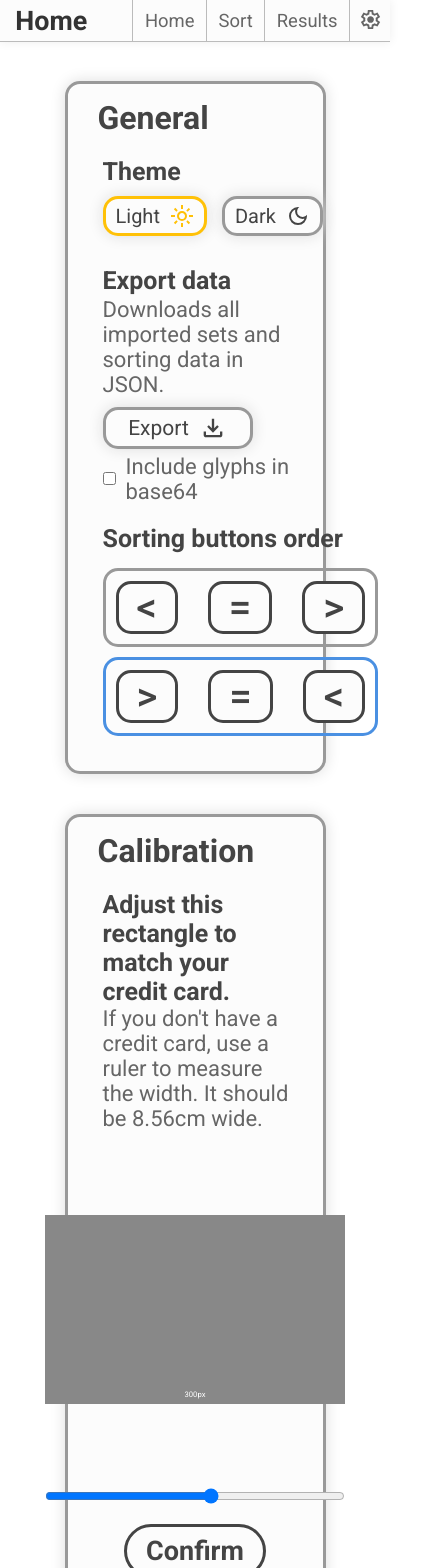
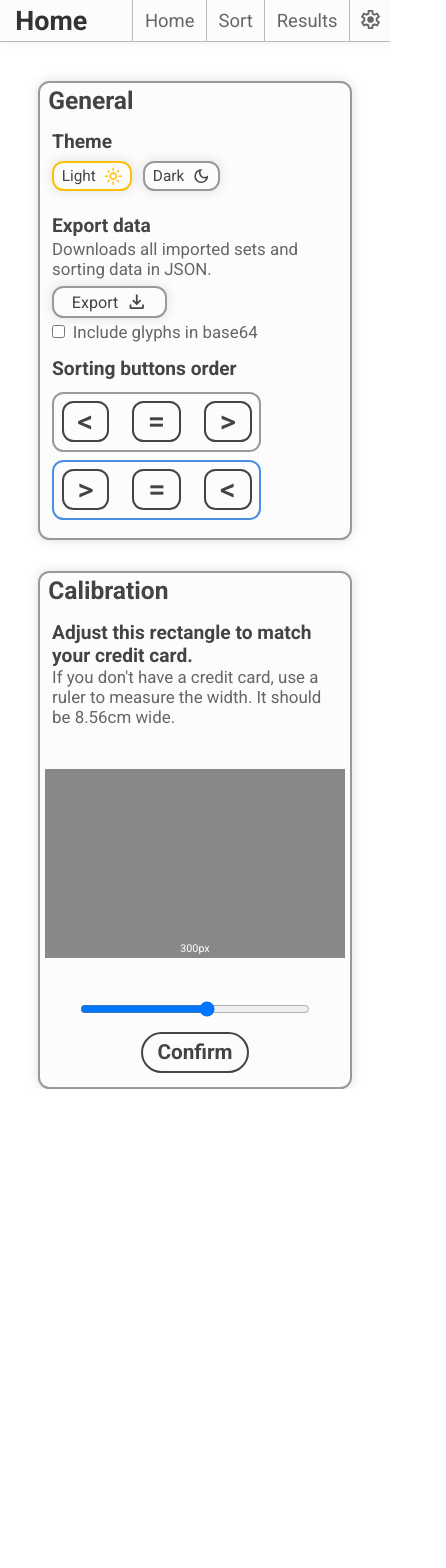
Before and after one commit to Oskar505/glyphSort, a Vue app: page /calibration in a window 390 px wide. Shown: the top 1568 px of the page, 446 px wide, since content can reach past the window. After the commit the page ends 1089 px from the top, so only its background shows below. Built offline with nearby package versions, Linux system fonts and the light colour scheme.

Commit message:
updated charts, broke results responsivity, algorithm settings, settings responsivity

```diff
--- a/src/views/Calibration.vue
+++ b/src/views/Calibration.vue
@@ -14,12 +14,12 @@
                 <div class="themeBtnWrapper">
                     <div class="themeBtn" :class="theme === 'light' ? 'lightEnabled' : ''" @click="toggleTheme('light')" >
                         <p>Light</p>
-                        <svg xmlns="http://www.w3.org/2000/svg" height="24px" viewBox="0 -960 960 960" width="24px" fill="#444"><path d="M480-360q50 0 85-35t35-85q0-50-35-85t-85-35q-50 0-85 35t-35 85q0 50 35 85t85 35Zm0 80q-83 0-141.5-58.5T280-480q0-83 58.5-141.5T480-680q83 0 141.5 58.5T680-480q0 83-58.5 141.5T480-280ZM200-440H40v-80h160v80Zm720 0H760v-80h160v80ZM440-760v-160h80v160h-80Zm0 720v-160h80v160h-80ZM256-650l-101-97 57-59 96 100-52 56Zm492 496-97-101 53-55 101 97-57 59Zm-98-550 97-101 59 57-100 96-56-52ZM154-212l101-97 55 53-97 101-59-57Zm326-268Z"/></svg>
+                        <svg xmlns="http://www.w3.org/2000/svg" height="2.4rem" viewBox="0 -960 960 960" width="2.4rem" fill="#444"><path d="M480-360q50 0 85-35t35-85q0-50-35-85t-85-35q-50 0-85 35t-35 85q0 50 35 85t85 35Zm0 80q-83 0-141.5-58.5T280-480q0-83 58.5-141.5T480-680q83 0 141.5 58.5T680-480q0 83-58.5 141.5T480-280ZM200-440H40v-80h160v80Zm720 0H760v-80h160v80ZM440-760v-160h80v160h-80Zm0 720v-160h80v160h-80ZM256-650l-101-97 57-59 96 100-52 56Zm492 496-97-101 53-55 101 97-57 59Zm-98-550 97-101 59 57-100 96-56-52ZM154-212l101-97 55 53-97 101-59-57Zm326-268Z"/></svg>
                     </div>
 
                     <div class="themeBtn" :class="theme === 'dark' ? 'darkEnabled' : ''" @click="toggleTheme('dark')">
                         <p>Dark</p>
-                        <svg xmlns="http://www.w3.org/2000/svg" height="24px" viewBox="0 -960 960 960" width="24px" fill="#444"><path d="M480-120q-150 0-255-105T120-480q0-150 105-255t255-105q14 0 27.5 1t26.5 3q-41 29-65.5 75.5T444-660q0 90 63 153t153 63q55 0 101-24.5t75-65.5q2 13 3 26.5t1 27.5q0 150-105 255T480-120Zm0-80q88 0 158-48.5T740-375q-20 5-40 8t-40 3q-123 0-209.5-86.5T364-660q0-20 3-40t8-40q-78 32-126.5 102T200-480q0 116 82 198t198 82Zm-10-270Z"/></svg>
+                        <svg xmlns="http://www.w3.org/2000/svg" height="2.4rem" viewBox="0 -960 960 960" width="2.4rem" fill="#444"><path d="M480-120q-150 0-255-105T120-480q0-150 105-255t255-105q14 0 27.5 1t26.5 3q-41 29-65.5 75.5T444-660q0 90 63 153t153 63q55 0 101-24.5t75-65.5q2 13 3 26.5t1 27.5q0 150-105 255T480-120Zm0-80q88 0 158-48.5T740-375q-20 5-40 8t-40 3q-123 0-209.5-86.5T364-660q0-20 3-40t8-40q-78 32-126.5 102T200-480q0 116 82 198t198 82Zm-10-270Z"/></svg>
                     </div>
                 </div>
             </div>
@@ -31,7 +31,7 @@
 
                 <div class="exportBtn" @click="exportData(exportGlyphs)">
                     <p>Export</p>
-                    <svg xmlns="http://www.w3.org/2000/svg" height="28px" viewBox="0 -960 960 960" width="28px" fill="var(--text)">
+                    <svg xmlns="http://www.w3.org/2000/svg" height="2.8rem" viewBox="0 -960 960 960" width="2.8rem" fill="var(--text)">
                         <title>Download JSON</title>
                         <path d="M480-320 280-520l56-58 104 104v-326h80v326l104-104 56 58-200 200ZM240-160q-33 0-56.5-23.5T160-240v-120h80v120h480v-120h80v120q0 33-23.5 56.5T720-160H240Z"/>
                     </svg>
@@ -243,8 +243,8 @@
         display: flex;
         flex-direction: row;
         flex-wrap: wrap;
-        gap: 40px;
-        padding: 0 50px;
+        gap: 4rem;
+        padding: 0 5rem;
     }
 
 
@@ -254,15 +254,16 @@
         flex-direction: column;
         justify-content: center;
         align-items: center;
-        border-radius: 15px;
+        border-radius: 1.5rem;
         background-color: var(--element-bg);
-        box-shadow: 0px 0px 15px var(--shadow2);
-        border: 3px solid var(--border2);
+        box-shadow: 0 0 1.5rem var(--shadow2);
+        border: 0.3rem solid var(--border2);
         margin-top: 3%;
-        padding: 15px 30px;
+        padding: 1.5rem 2rem;
         user-select: none;
         max-width: 90%;
         margin: 0 auto;
+        min-width: 600px;
     }
 
 
@@ -274,18 +275,18 @@
 
 
     .generalSettingWrapper {
-        margin-left: 5px;
+        margin-left: 0.5rem;
         color: var(--text2);
-        font-size: 22px;
-        margin-top: 20px;
+        font-size: 2.2rem;
+        margin-top: 2rem;
     }
 
 
     .sortingBtns {
         display: flex;
         flex-direction: column;
-        gap: 10px;
-        margin: 20px 5px;
+        gap: 1rem;
+        margin: 2rem 0.5rem;
     }
 
 
@@ -295,21 +296,21 @@
         flex-direction: row;
         justify-content: center;
         align-items: center;
-        gap: 30px;
-        border: 3px solid var(--border2);
-        padding: 10px;
-        border-radius: 15px;
+        gap: 3rem;
+        border: 0.3rem solid var(--border2);
+        padding: 1rem;
+        border-radius: 1.5rem;
         cursor: pointer;
     }
 
 
     .answerBtn {
-        font-size: 40px;
+        font-size: 4rem;
         font-weight: 500;
-        border: 3px solid var(--text);
+        border: 0.3rem solid var(--text);
         color: var(--text);
-        padding: 0 18px;
-        border-radius: 15px;
+        padding: 0 1.8rem;
+        border-radius: 1.5rem;
         background-color: var(--element-bg);
     }
 
@@ -318,32 +319,33 @@
     .instructions {
         text-align: left;
         color: var(--text2);
-        font-size: 22px;
+        font-size: 2.2rem;
+        width: 100%;
     }
 
     h2 {
         color: var(--text);
-        font-size: 32px;
+        font-size: 3.2rem;
         margin: 0;
     }
 
     .instructions p {
-        margin-left: 5px;
-        margin-top: 20px;
+        margin-left: 0.5rem;
+        margin-top: 2rem;
     }
 
     .strong {
         font-weight: 700;
         color: var(--text);
-        font-size: 25px;
-        margin-bottom: 5px;
+        font-size: 2.5rem;
+        margin-bottom: 0.5rem;
     }
 
 
     .cardContainer {
-        width: 501px;
-        height: 317px;
-        margin: 20px 0;
+        width: 50.1rem;
+        height: 31.7rem;
+        margin: 2rem 0;
         display: flex;
         align-items: center;
         justify-content: center;
@@ -352,11 +354,12 @@
     .card {
         width: 200px;
         height: 200px;
-        padding-bottom: 5px;
+        padding-bottom: 0.5rem;
         background-color: #888;
         display: flex;
         align-items: flex-end;
         justify-content: center;
+        font-size: 1.4rem;
     }
 
     .card p {
@@ -369,11 +372,11 @@
         flex-direction: column;
         align-items: center;
         justify-content: center;
-        gap: 20px;
+        gap: 2rem;
     }
 
     #slider {
-        width: 300px;
+        width: 30rem;
         background: var(--enabled);
     }
 
@@ -387,7 +390,7 @@
     /* theme switch */
 
     .theme {
-        margin-top: 20px;
+        margin-top: 2rem;
     }
 
     .themeBtnWrapper {
@@ -395,8 +398,8 @@
         flex-direction: row;
         justify-content: center;
         align-items: center;
-        gap: 15px;
-        margin: 10px 0;
+        gap: 1.5rem;
+        margin: 1rem 0;
     }
 
     .themeBtn {
@@ -404,14 +407,14 @@
         flex-direction: row;
         justify-content: center;
         align-items: center;
-        gap: 10px;
-        border-radius: 15px;
+        gap: 1rem;
+        border-radius: 1.5rem;
         background-color: var(--element-bg);
-        box-shadow: 0px 0px 15px var(--shadow2);
-        border: 3px solid var(--border2);
+        box-shadow: 0 0 1.5rem var(--shadow2);
+        border: 0.3rem solid var(--border2);
         color: var(--text);
-        padding: 5px 10px;
-        font-size: 20px;
+        padding: 0.5rem 1rem;
+        font-size: 2rem;
         cursor: pointer;
     }
 
@@ -445,7 +448,7 @@
 
     /* Export data */
     .downloadData h3 {
-        margin-bottom: 2px;
+        margin-bottom: 0.2rem;
     }
 
     .exportBtn {
@@ -453,18 +456,18 @@
         flex-direction: row;
         justify-content: center;
         align-items: center;
-        gap: 10px;
-        border-radius: 15px;
+        gap: 1rem;
+        border-radius: 1.5rem;
         background-color: var(--element-bg);
-        box-shadow: 0px 0px 15px var(--shadow2);
-        border: 3px solid var(--border2);
+        box-shadow: 0 0 1.5rem var(--shadow2);
+        border: 0.3rem solid var(--border2);
         color: var(--text);
-        padding: 4px 5px;
-        font-size: 20px;
+        padding: 0.4rem 0.5rem;
+        font-size: 2rem;
         cursor: pointer;
-        max-width: 150px;
-        font-size: 21px;
-        margin-top: 10px;
+        max-width: 15rem;
+        font-size: 2.1rem;
+        margin-top: 1rem;
     }
 
     .exportBtn:hover {
@@ -474,29 +477,29 @@
 
     .exportCheckboxLabel {
         display: flex;
-        gap: 10px;
+        gap: 1rem;
         align-items: center;
-        margin-top: 5px;
+        margin-top: 0.5rem;
     }
 
     .exportCheckbox {
-        width: 17px;
-        height: 17px;
+        width: 1.7rem;
+        height: 1.7rem;
     }
 
 
 
 
     #confirmBtn {
-        font-size: 27px;
+        font-size: 2.7rem;
         font-weight: 700;
         color: var(--text);
         background-color: var(--element-bg);
-        border: 3px solid var(--text);
-        border-radius: 27px;
+        border: 0.3rem solid var(--text);
+        border-radius: 2.7rem;
         cursor: pointer;
         padding: 0.3em 0.7em;
-        margin-bottom: 15px;
+        margin-bottom: 1.5rem;
         transition: 0.3s ease;
     }
 
@@ -507,4 +510,17 @@
         color: var(--page-bg);
         transition: 0.3s ease;
     }
+
+
+    @media screen and (max-width: 1300px) {
+        .settingsWrapper {
+            min-width: 100%;
+            padding: 1% 2.5%;
+        }
+    }
+
+
+    @media screen and (max-width: 700px) {
+
+    }
 </style>
--- a/src/views/Results.vue
+++ b/src/views/Results.vue
@@ -17,9 +17,16 @@
             </div>
 
 
-            <div class="chart resultBox">
-                <line-chart :datasets="charts[0].datasets.filter(dataset => !dataset.disabled)" :labels="charts[0].labels" v-if="charts.length > 0" :key="lineChartKey"></line-chart>
-            </div>
+            <section class="charts">
+                <div class="chart resultBox">
+                    <line-chart :datasets="charts[0].datasets.filter(dataset => !dataset.disabled)" :labels="charts[0].labels" v-if="charts.length > 0" :key="lineChartKey"></line-chart>
+                </div>
+
+                <div class="chart resultBox">
+                    <bar-chart :datasets="charts[1].datasets" :labels="charts[1].labels" v-if="charts.length > 0"></bar-chart>
+                </div>
+            </section>
+
         </section>
 
 
@@ -239,6 +246,9 @@
                     }
                 }
             });
+
+
+            console.log(this.charts)
         },
 
 
@@ -315,6 +325,10 @@
         flex-direction: column;
         gap: 3rem;
         flex-grow: 1;
+        position: sticky;
+        top: 5rem;
+        width: 15%;
+        height: 100%;
     }
 
     .setSelection {
@@ -342,11 +356,21 @@
     }
 
 
+    .charts {
+        width: 100%;
+        min-height: 100dvh;
+        display: flex;
+        flex-direction: column;
+        gap: 4rem;
+    }
+
     .chart {
         background-color: #ffffff;
         margin-bottom: 2rem;
         padding: 1.5rem 0.5rem;
         width: 100%;
+        height: 100%;
+        min-height: calc(50dvh - 10rem);
         max-width: 149rem;
         max-height: 78rem;
         margin: 0 auto;
```
Also changed, not shown: src/GlyphSetClass.js (+29 -12 lines), src/views/Sort.vue (+13 -6 lines).
